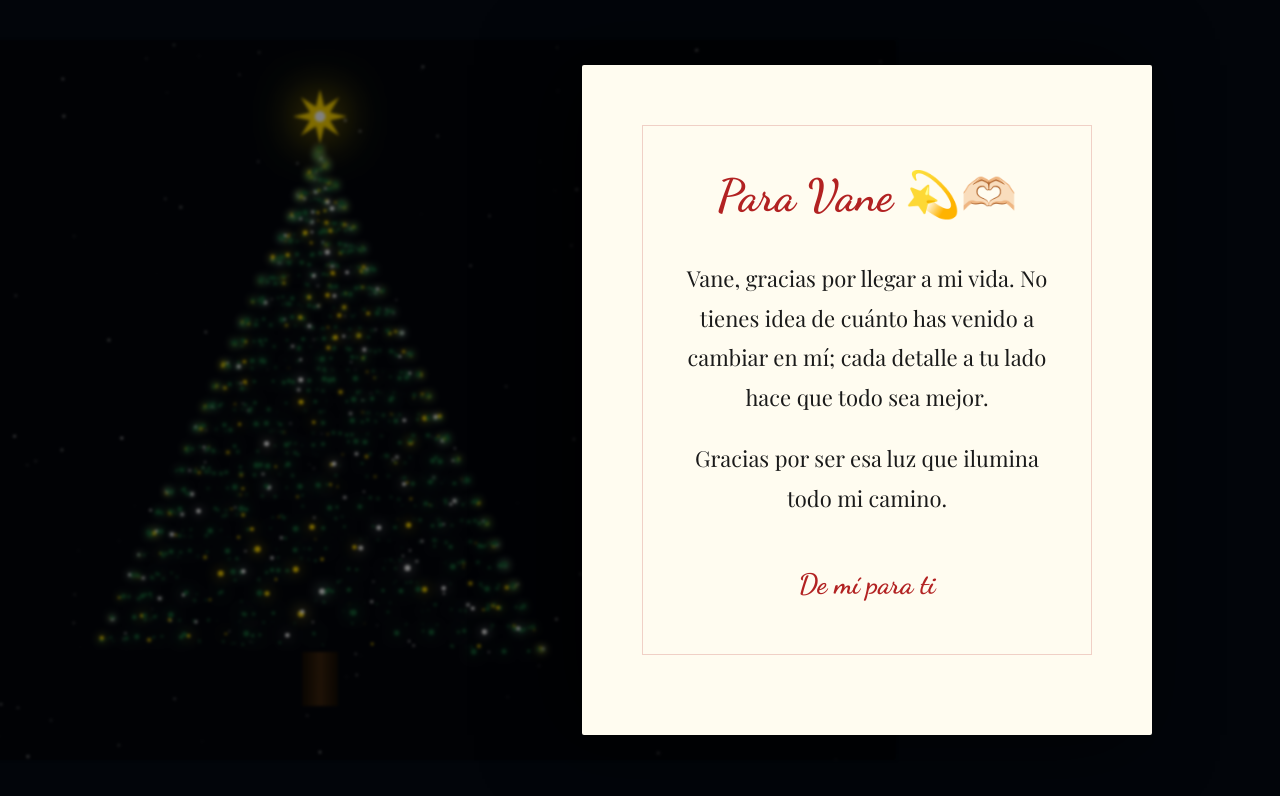
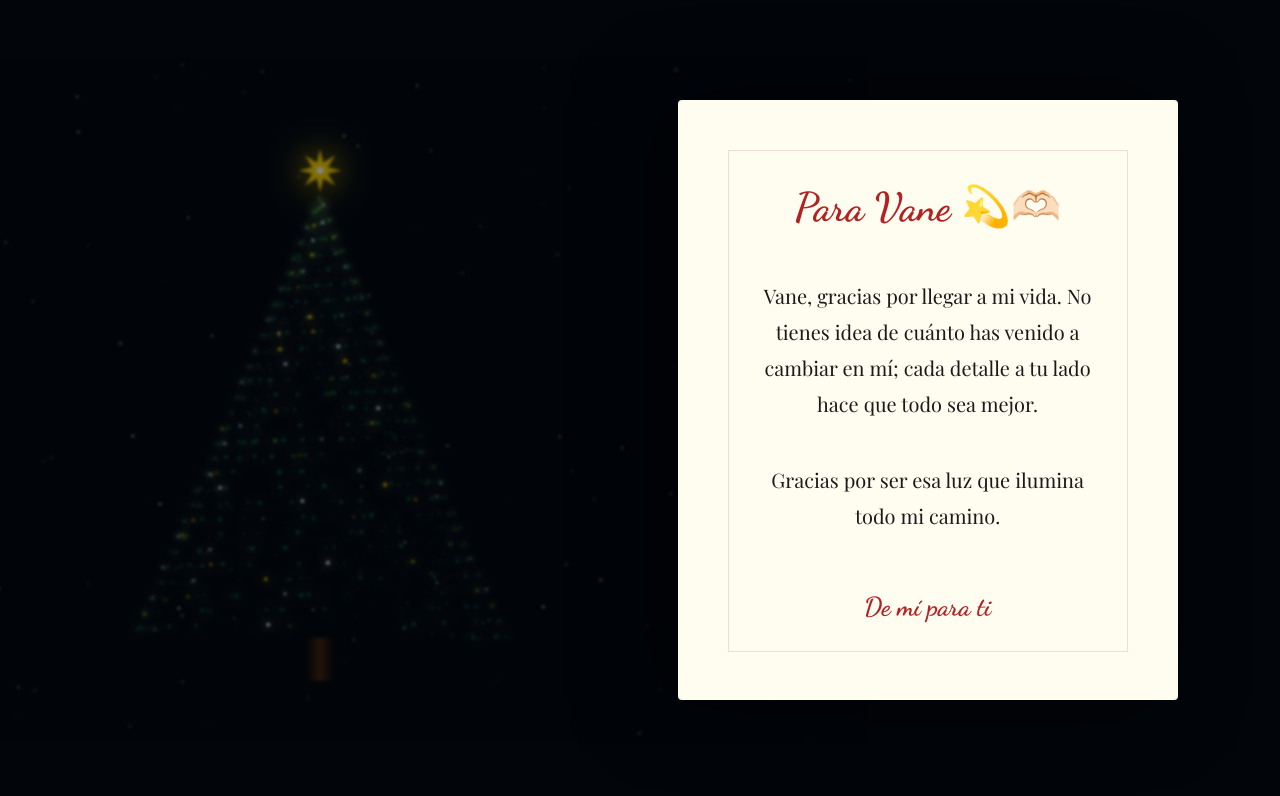
Before and after one commit to Angel2117/Regalo, a plain HTML site: page index.html in a window 1280 px wide. Both pictures are taken after a click on the button "DESCUBRIR REGALO". Drawn offline with nearby package versions, Linux system fonts and the light colour scheme; animation ran at ten frames a second.

Commit message:
Update index.html

```diff
--- a/index.html
+++ b/index.html
@@ -5,88 +5,29 @@
     <title>Para Vane 💫🫶🏻</title>
     <link href="https://fonts.googleapis.com/css2?family=Dancing+Script:wght@700&family=Playfair+Display:italic,wght@600&display=swap" rel="stylesheet">
     <style>
-        body {
-            margin: 0;
-            background: #02050a;
-            overflow: hidden;
-            display: flex;
-            justify-content: center;
-            align-items: center;
-            height: 100vh;
+        body { margin: 0; background: #02050a; overflow: hidden; display: flex; justify-content: center; align-items: center; height: 100vh; }
+        canvas { position: absolute; transition: all 2s ease-in-out; z-index: 1; }
+        .canvas-shift { transform: translateX(-25%) scale(0.85); filter: blur(2px); opacity: 0.5; }
+        #ui-layer { position: absolute; bottom: 50px; z-index: 100; text-align: center; }
+        button {
+            padding: 18px 45px; background: rgba(255, 215, 0, 0.05); color: #ffd700;
+            border: 1px solid #ffd700; cursor: pointer; font-size: 13px; letter-spacing: 5px;
+            text-transform: uppercase; transition: 0.5s; backdrop-filter: blur(10px);
         }
-        canvas {
-            position: absolute;
-            transition: all 2s cubic-bezier(0.6, 0, 0.4, 1);
-            z-index: 1;
+        button:hover { background: #ffd700; color: #000; box-shadow: 0 0 40px rgba(255, 215, 0, 0.4); }
+        #letter {
+            position: absolute; right: -60%; width: 400px; height: 500px; background: #fffcf0;
+            padding: 50px; box-shadow: -20px 0 80px rgba(0,0,0,0.8); transition: all 1.8s cubic-bezier(0.19, 1, 0.22, 1);
+            z-index: 50; border-radius: 4px; opacity: 0;
         }
-        /* Efecto de desplazamiento para PC */
-        .canvas-shift {
-            transform: translateX(-25%) scale(0.9);
-            filter: brightness(0.5) blur(2px);
+        #letter.active { right: 8%; opacity: 1; }
+        .letter-content {
+            color: #1a1a1a; font-family: 'Playfair Display', serif; font-size: 20px;
+            line-height: 1.8; text-align: center; border: 1px solid rgba(178, 34, 34, 0.15);
+            padding: 25px; height: 90%; display: flex; flex-direction: column; justify-content: center;
         }
-        #ui-layer {
-            position: absolute;
-            bottom: 50px;
-            z-index: 100;
-        }
-        button {
-            padding: 20px 50px;
-            background: rgba(255, 215, 0, 0.05);
-            color: #ffd700;
-            border: 1px solid #ffd700;
-            cursor: pointer;
-            font-size: 14px;
-            letter-spacing: 5px;
-            text-transform: uppercase;
-            transition: 0.5s;
-            backdrop-filter: blur(10px);
-        }
-        button:hover {
-            background: #ffd700;
-            color: #000;
-            box-shadow: 0 0 40px rgba(255, 215, 0, 0.3);
-        }
-        /* Carta estilo PC (más grande y detallada) */
-        #letter {
-            position: absolute;
-            right: -50%;
-            width: 450px;
-            height: 550px;
-            background: #fffcf0;
-            padding: 60px;
-            box-shadow: -20px 0 80px rgba(0,0,0,0.8);
-            transition: all 1.8s cubic-bezier(0.19, 1, 0.22, 1);
-            z-index: 50;
-            border-radius: 2px;
-            opacity: 0;
-        }
-        #letter.active {
-            right: 10%;
-            opacity: 1;
-            transform: rotate(0deg);
-        }
-        .letter-content {
-            color: #1a1a1a;
-            font-family: 'Playfair Display', serif;
-            font-size: 22px;
-            line-height: 1.8;
-            text-align: center;
-            border: 1px solid rgba(178, 34, 34, 0.2);
-            padding: 30px;
-            height: 85%;
-        }
-        .letter-content h2 {
-            font-family: 'Dancing Script', cursive;
-            font-size: 45px;
-            color: #b22222;
-            margin: 0 0 20px 0;
-        }
-        .signature {
-            margin-top: 40px;
-            font-family: 'Dancing Script', cursive;
-            font-size: 28px;
-            color: #b22222;
-        }
+        h2 { font-family: 'Dancing Script', cursive; font-size: 40px; color: #b22222; margin: 0 0 15px 0; }
+        .signature { margin-top: 30px; font-family: 'Dancing Script', cursive; font-size: 26px; color: #b22222; }
     </style>
 </head>
 <body>
@@ -116,84 +57,74 @@ function init() {
     w = canvas.width = window.innerWidth;
     h = canvas.height = window.innerHeight;
     particles = [];
-    // 1500 partículas para un árbol súper denso
-    for (let i = 0; i < 1500; i++) {
+    // 1200 partículas para densidad perfecta
+    for (let i = 0; i < 1200; i++) {
         particles.push({
-            angle: i * 0.1,
-            speed: 0.005 + Math.random() * 0.01,
-            color: i % 10 === 0 ? '#ffffff' : (i % 6 === 0 ? '#ffd700' : '#145c32'),
-            size: Math.random() * 2 + 0.5,
-            yOff: i
+            angle: i * 0.15,
+            speed: 0.007 + Math.random() * 0.01,
+            color: i % 12 === 0 ? '#ffffff' : (i % 8 === 0 ? '#ffd700' : '#145c32'),
+            size: Math.random() * 1.8 + 0.5
         });
     }
-    stars = Array.from({length: 200}, () => ({ x: Math.random() * w, y: Math.random() * h, r: Math.random() * 1.2 }));
+    stars = Array.from({length: 150}, () => ({ x: Math.random() * w, y: Math.random() * h, r: Math.random() * 1.2 }));
 }
 
 function draw() {
-    ctx.fillStyle = '#02050a';
+    ctx.fillStyle = '#01050a';
     ctx.fillRect(0, 0, w, h);
 
-    // Fondo estelar profundo
+    // Fondo estelar
     ctx.fillStyle = "white";
-    stars.forEach(s => {
-        ctx.beginPath(); ctx.arc(s.x, s.y, s.r, 0, 7); ctx.fill();
-    });
+    stars.forEach(s => { ctx.beginPath(); ctx.arc(s.x, s.y, s.r, 0, 7); ctx.fill(); });
 
-    const cx = w / 2, cy = h * 0.85, treeH = h * 0.7;
+    const cx = w / 2, cy = h * 0.85, treeH = h * 0.65;
 
-    // TRONCO CON TEXTURA
-    const trunkW = 40;
-    const grd = ctx.createLinearGradient(cx - 20, cy, cx + 20, cy);
-    grd.addColorStop(0, '#120a02'); grd.addColorStop(0.5, '#3d240d'); grd.addColorStop(1, '#120a02');
+    // TRONCO (Ancho fijo para que no se deforme)
+    const trunkW = 30;
+    const grd = ctx.createLinearGradient(cx - 15, cy, cx + 15, cy);
+    grd.addColorStop(0, '#0a0500'); grd.addColorStop(0.5, '#42240c'); grd.addColorStop(1, '#0a0500');
     ctx.fillStyle = grd;
-    ctx.fillRect(cx - trunkW/2, cy, trunkW, 60);
+    ctx.fillRect(cx - trunkW/2, cy, trunkW, 50);
 
-    // CUERPO DEL ÁRBOL
+    // ÁRBOl (Con radio limitado para mantener forma de pino)
     particles.forEach((p, i) => {
         const ratio = i / particles.length;
-        const radius = (1 - ratio) * 250;
+        // Limitamos el radio máximo a 220px para que no se vea aplastado
+        const radius = (1 - ratio) * 220;
         const y = cy - (ratio * treeH);
         const x = cx + Math.sin(p.angle) * radius;
-        const z = Math.cos(p.angle) * radius;
-        const scale = (z + 250) / 500;
+        const scale = (Math.cos(p.angle) + 1.5) / 2.5;
 
-        ctx.shadowBlur = 15 * scale;
+        ctx.shadowBlur = 12 * scale;
         ctx.shadowColor = p.color;
         ctx.fillStyle = p.color;
-        ctx.beginPath(); ctx.arc(x, y, p.size * (scale + 0.5), 0, 7); ctx.fill();
+        ctx.beginPath(); ctx.arc(x, y, p.size * scale, 0, 7); ctx.fill();
         ctx.shadowBlur = 0;
         p.angle += p.speed;
     });
 
-    // ESTRELLA DE CINE
-    drawGoldStar(cx, cy - treeH - 35);
-
+    // ESTRELLA (Proporcional al árbol)
+    drawStar(cx, cy - treeH - 30);
     requestAnimationFrame(draw);
 }
 
-function drawGoldStar(x, y) {
+function drawStar(x, y) {
     ctx.save();
-    ctx.shadowBlur = 50; ctx.shadowColor = "#ffd700";
+    ctx.shadowBlur = 40; ctx.shadowColor = "#ffd700";
     ctx.fillStyle = "#ffd700";
     ctx.beginPath();
     for(let i=0; i<16; i++) {
-        let r = i % 2 === 0 ? 30 : 12;
+        let r = i % 2 === 0 ? 25 : 10;
         let a = i * Math.PI / 8 - Math.PI / 2;
         ctx.lineTo(x + Math.cos(a) * r, y + Math.sin(a) * r);
     }
-    ctx.closePath(); ctx.fill();
-
-    // Núcleo brillante
-    ctx.fillStyle = "white";
-    ctx.beginPath(); ctx.arc(x, y, 6, 0, 7); ctx.fill();
+    ctx.fill();
+    ctx.fillStyle = "white"; ctx.beginPath(); ctx.arc(x, y, 4, 0, 7); ctx.fill();
     ctx.restore();
 }
 
 function openMessage() {
-    const audio = document.getElementById('bgMusic');
-    audio.volume = 0.5;
-    audio.play();
-
+    document.getElementById('bgMusic').play();
     canvas.classList.add('canvas-shift');
     document.getElementById('letter').classList.add('active');
     document.getElementById('mainBtn').style.opacity = '0';
```
